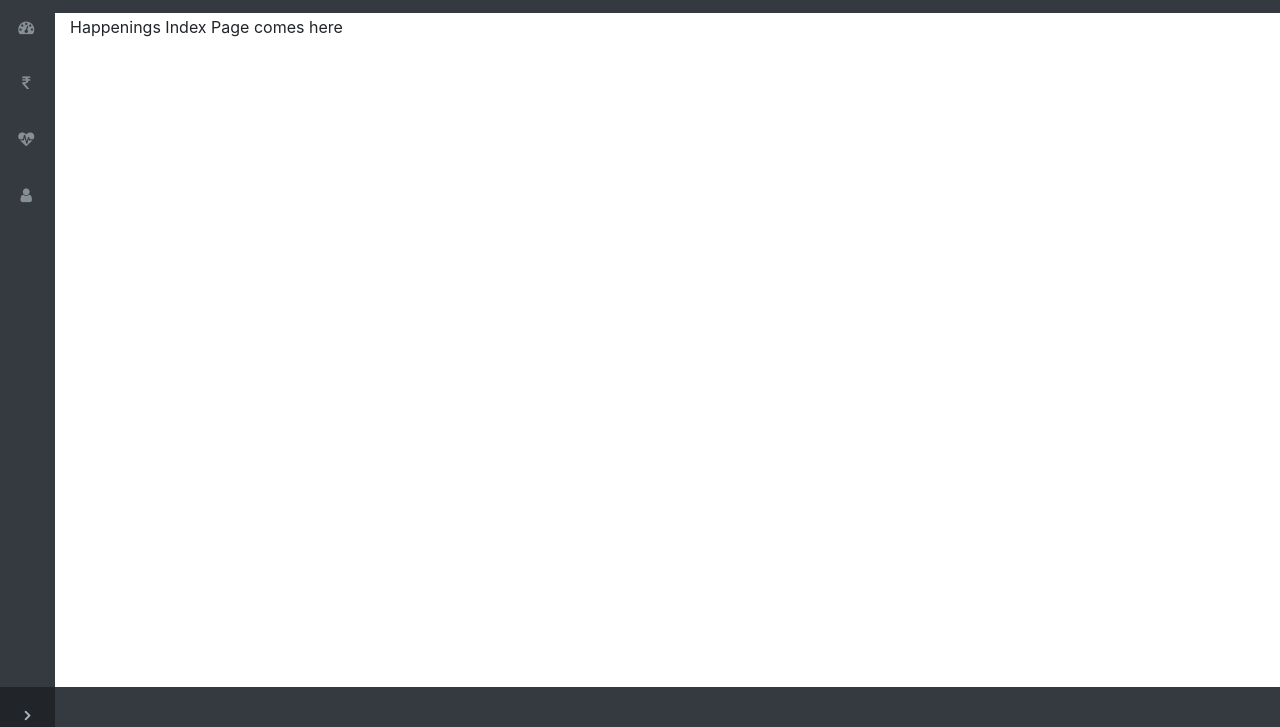
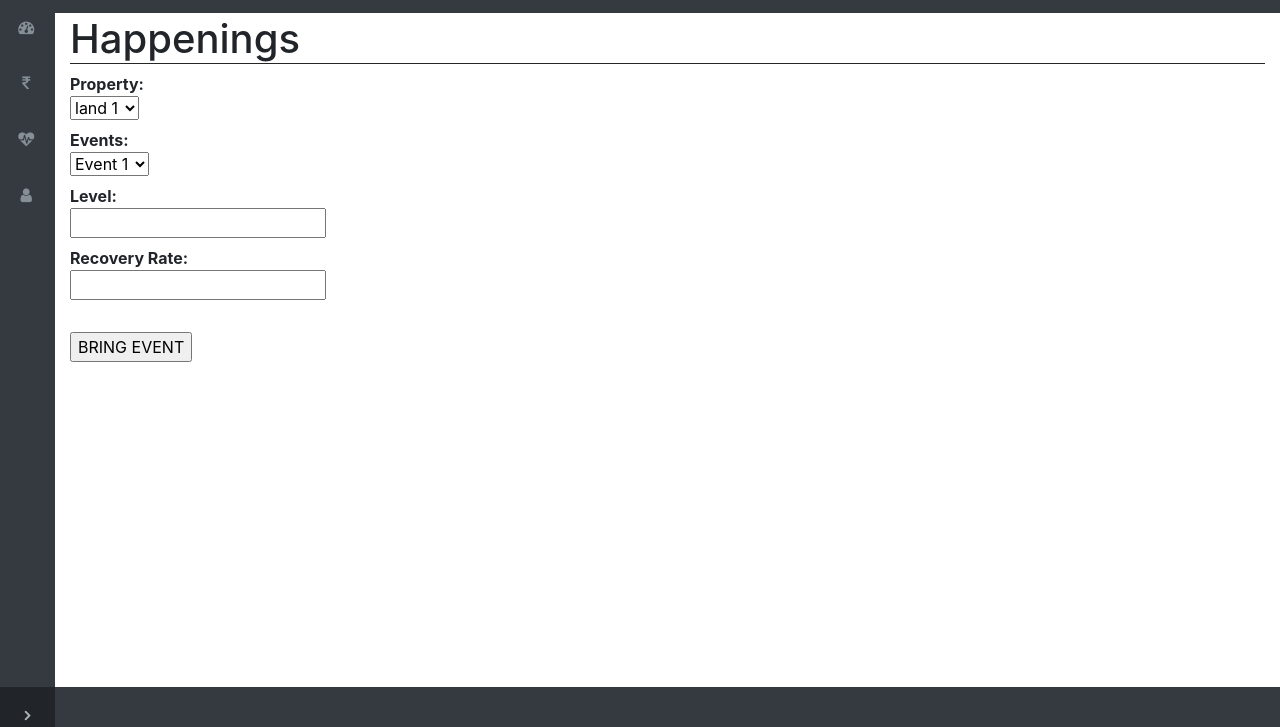
Before and after one commit to prithvi1972/monopoly, a PHP site: page /monopoly/happenings in a window 1280 px wide. Shown: the part 57-784 px from the top of the page. Run offline with PHP 8.4, Linux system fonts and the light colour scheme.

Commit message:
Made Basic Happening View

```diff
--- a/app/views/happenings/index.php
+++ b/app/views/happenings/index.php
@@ -1,5 +1,49 @@
 <?php require APPROOT.'/views/inc/header.php'; ?>
 
-Happenings Index Page comes here
+<!-- Happening Page -->
+<h1 style="border-bottom-style: solid; border-bottom-width: 1px; border-bottom-color: #262626;">Happenings</h1>
+
+<form id="happenings" method="POST" action="/monopoly/happenings">
+
+	<!-- Fetch Properties from Database -->
+	<label>
+		<b>Property:</b><br>
+		<select>
+			<option>land 1</option>
+			<option>land 2</option>
+			<option>land 3</option>
+		</select>
+	</label>
+	<br>
+
+	<!-- Fetch Events from Database -->
+	<label>
+		<b>Events:</b><br>
+		<select>
+			<option>Event 1</option>
+			<option>Event 2</option>
+			<option>Event 3</option>
+		</select>
+	</label>
+	<br>
+
+	<!-- Add Check from JS to avoid negative numbers -->
+	<label>
+		<b>Level:</b><br>
+		<input type="number" name="level">
+	</label>
+	<br>
+
+	<!-- Add Check from JS to avoid negative numbers -->
+	<label>
+		<b>Recovery Rate:</b><br>
+		<input type="number" name="recover_rate">
+	</label>
+	<br>
+
+	<br>
+	<input type="submit" name="submit" value="BRING EVENT">
+
+</form>
 
 <?php require APPROOT.'/views/inc/footer.php'; ?>
```
